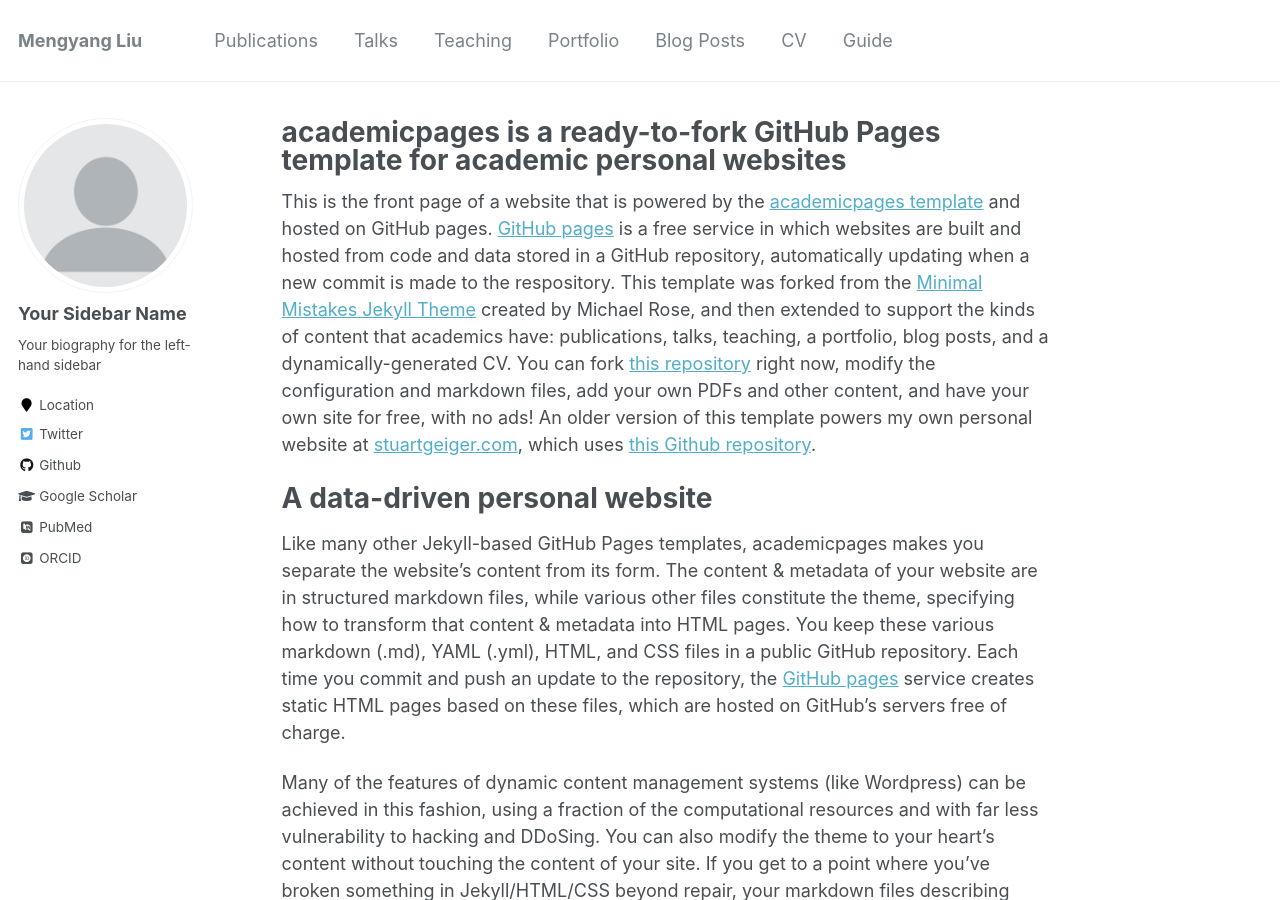
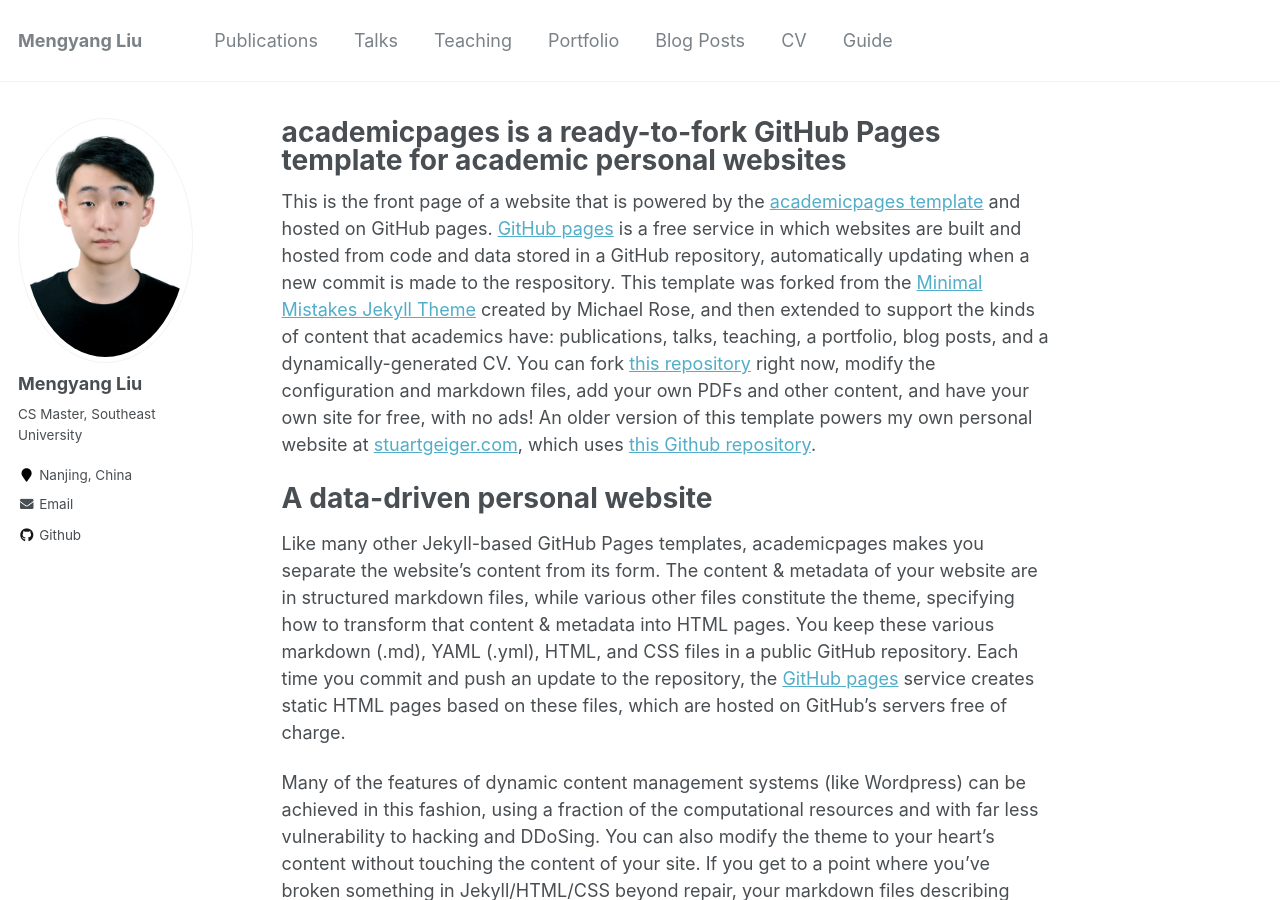
Before and after one commit to liu-mengyang/liu-mengyang.github.io, a Jekyll site: the page built from _pages/about.md, in a window 1280 px wide and 900 px high. Built offline with Jekyll 4.4.1, drawn with Linux system fonts in a browser that asks for light colours; some web fonts are replaced.

Commit message:
Update config

```diff
--- a/_config.yml
+++ b/_config.yml
@@ -80,15 +80,15 @@
 
 # Site Author
 author:
-  name             : "Your Sidebar Name"
-  avatar           : "profile.png"
-  bio              : "Your biography for the left-hand sidebar"
-  location         : "Location"
+  name             : "Mengyang Liu"
+  avatar           : "profile.jpg"
+  bio              : "CS Master, Southeast University"
+  location         : "Nanjing, China"
   employer         :
-  pubmed           : "https://www.ncbi.nlm.nih.gov/pubmed/?term=john+snow"
-  googlescholar    : "http://yourfullgooglescholarurl.com"
-  email            :
-  researchgate     :  # example: "https://www.researchgate.net/profile/yourprofile"
+  pubmed           :
+  googlescholar    :
+  email            : "myliu@seu.edu.cn"
+  researchgate     :
   uri              :
   bitbucket        :
   codepen          :
@@ -96,20 +96,20 @@
   flickr           :
   facebook         :
   foursquare       :
-  github           : "academicpages"
+  github           : "liu-mengyang"
   google_plus      :
   keybase          :
   instagram        :
-  impactstory      : #"https://profiles.impactstory.org/u/xxxx-xxxx-xxxx-xxxx"
+  impactstory      :
   lastfm           :
   linkedin         :
-  orcid            : "http://orcid.org/yourorcidurl"
+  orcid            :
   pinterest        :
   soundcloud       :
-  stackoverflow    : # http://stackoverflow.com/users/123456/username
+  stackoverflow    :
   steam            :
   tumblr           :
-  twitter          : "replacethistwitterhandle"
+  twitter          :
   vine             :
   weibo            :
   xing             :
```
Also changed, not shown: images/profile.jpg (added).
